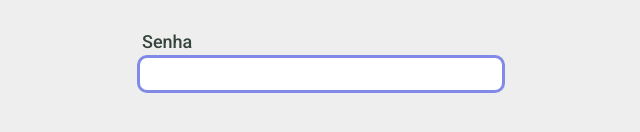
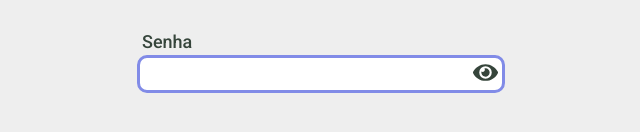
Before and after one commit to Plucks77/TCC-Web, a React (Create React App) app: page /Admin/login in a window 1280 px wide. Shown: the part 380-512 px from the top of the page, without its empty margins (319-959 px from the left). Built offline with nearby package versions, Linux system fonts and the light colour scheme.

Commit message:
Adição da funcionalidade de mostrar a senha e esconder, na tela de login do administrador

```diff
--- a/src/components/AdminLogin/index.tsx
+++ b/src/components/AdminLogin/index.tsx
@@ -4,6 +4,7 @@ import * as yup from "yup";
 import "react-loader-spinner/dist/loader/css/react-spinner-loader.css";
 import Loader from "react-loader-spinner";
 import { useHistory } from "react-router-dom";
+import { FaEye, FaEyeSlash } from "react-icons/fa";
 
 import api from "../../api";
 
@@ -18,6 +19,8 @@ import {
   Botao,
   Erro,
   FormErro,
+  InputContainer,
+  IconeContainer,
 } from "./styles";
 
 const loginSchema = yup.object({
@@ -38,6 +41,7 @@ const loginSchema = yup.object({
 const AdminLogin: React.FC = () => {
   const [erro, setErro] = useState("");
   const [loading, setLoading] = useState(false);
+  const [showing, setShowing] = useState(false);
   const history = useHistory();
 
   return (
@@ -81,15 +85,29 @@ const AdminLogin: React.FC = () => {
                 />
                 <Erro>{props.touched.email && props.errors.email}</Erro>
               </Campo>
+
               <Campo>
                 <Label>Senha</Label>
+                <InputContainer>
                   <Input
-                  type="password"
+                    type={showing ? "text" : "password"}
                     value={props.values.password}
                     onChange={props.handleChange("password")}
                     onBlur={props.handleBlur("password")}
                     maxLength={50}
                   />
+                  <IconeContainer
+                    onClick={() => {
+                      setShowing(!showing);
+                    }}
+                  >
+                    {showing ? (
+                      <FaEyeSlash size={25} color="#36453B" />
+                    ) : (
+                      <FaEye size={25} color="#36453B" />
+                    )}
+                  </IconeContainer>
+                </InputContainer>
                 <Erro>{props.touched.password && props.errors.password}</Erro>
               </Campo>
 
--- a/src/components/AdminLogin/styles.ts
+++ b/src/components/AdminLogin/styles.ts
@@ -51,6 +51,16 @@ export const Input = styled.input`
   color: ${Admin.text};
 `;
 
+export const InputContainer = styled.div`
+  display: flex;
+  align-items: center;
+`;
+
+export const IconeContainer = styled.div`
+  margin-left: -2em;
+  cursor: pointer;
+`;
+
 export const Botao = styled.button`
   width: 350px;
   height: 40px;
```
Lines whose indentation alone changed are shown as unchanged.
